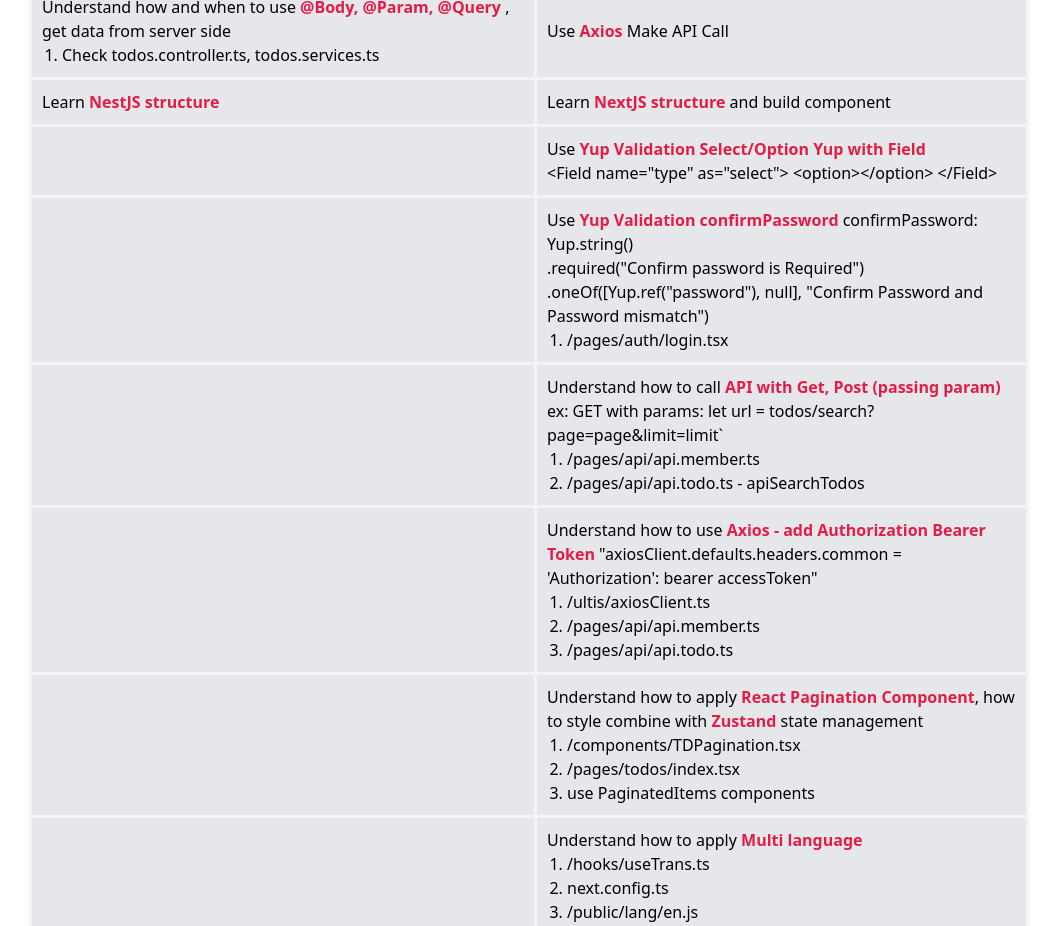
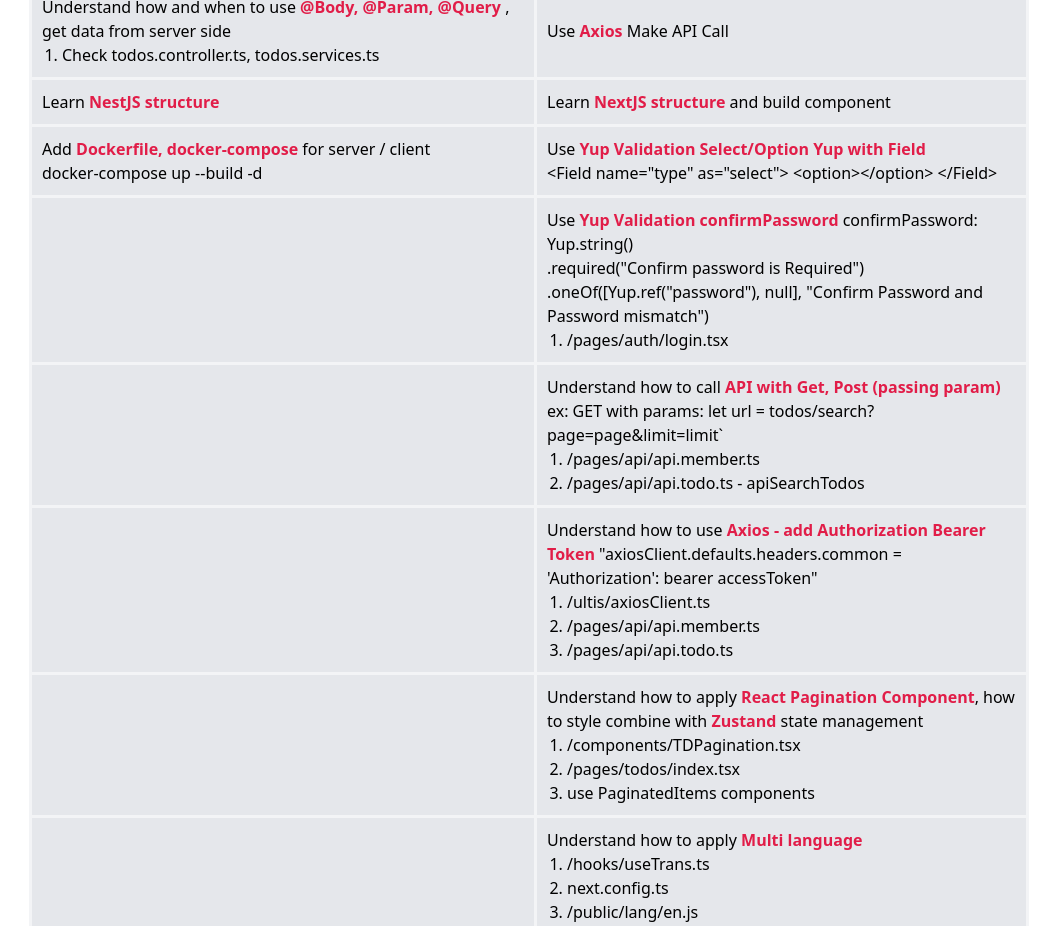
Before and after one commit to zidane168/nextjs-zustand-todo, a Next.js app in the folder client/: page /auth/login in a window 1280 px wide. Shown: the part 1560-2486 px from the top of the page, without its empty margins (111-1168 px from the left). Built offline with nearby package versions, Linux system fonts and the light colour scheme.

Commit message:
write docs docker

```diff
--- a/client/pages/auth/login.tsx
+++ b/client/pages/auth/login.tsx
@@ -301,7 +301,9 @@
           </tr>
 
           <tr>
-            <td>  </td>
+            <td> Add <span className="required-star"> Dockerfile, docker-compose </span> for server / client  <br />
+             docker-compose up --build -d
+            </td>
             <td> Use <span className="required-star">Yup Validation Select/Option Yup with Field </span>  <br/>
 
               {'<Field name="type" as="select"> <option></option> </Field>'}
```
